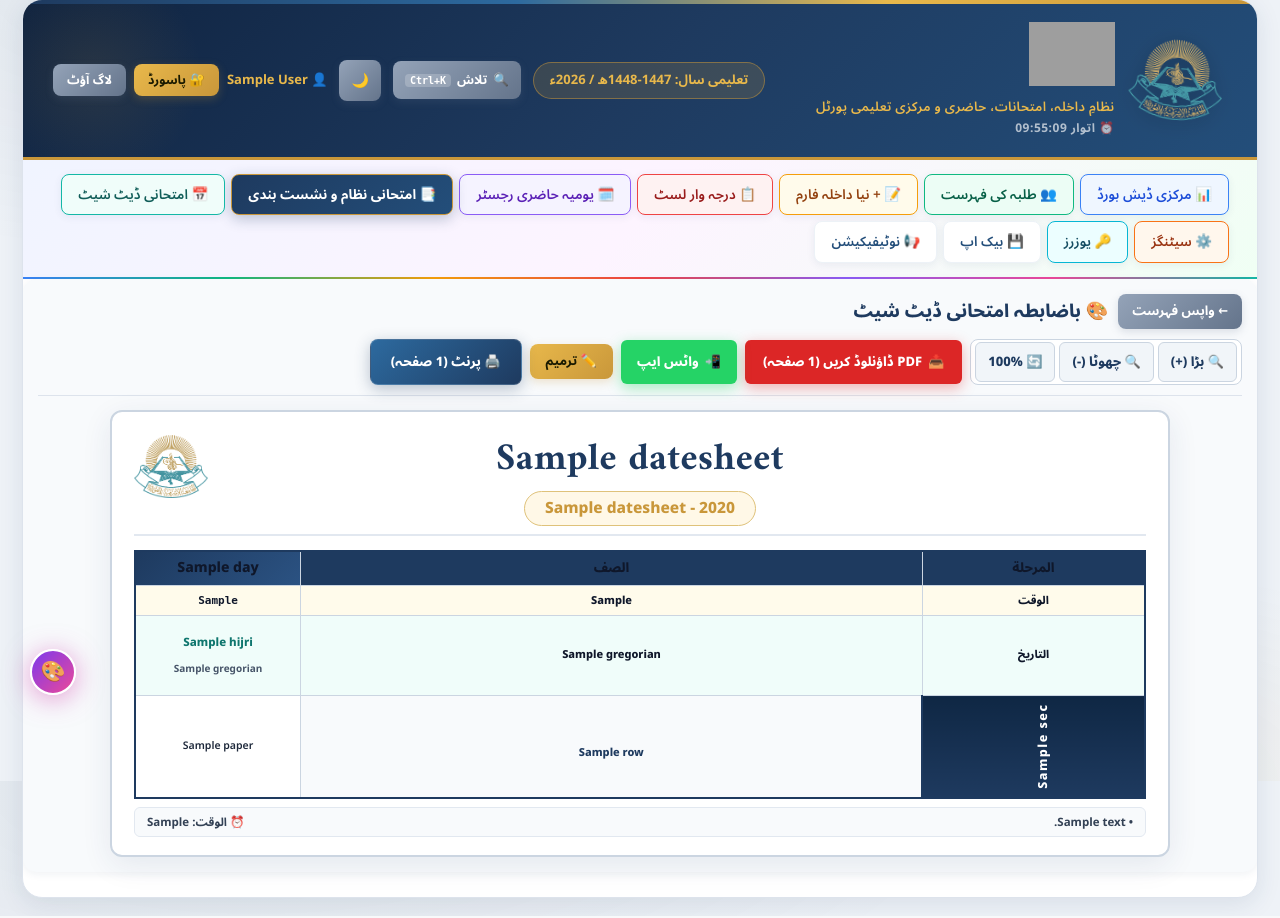
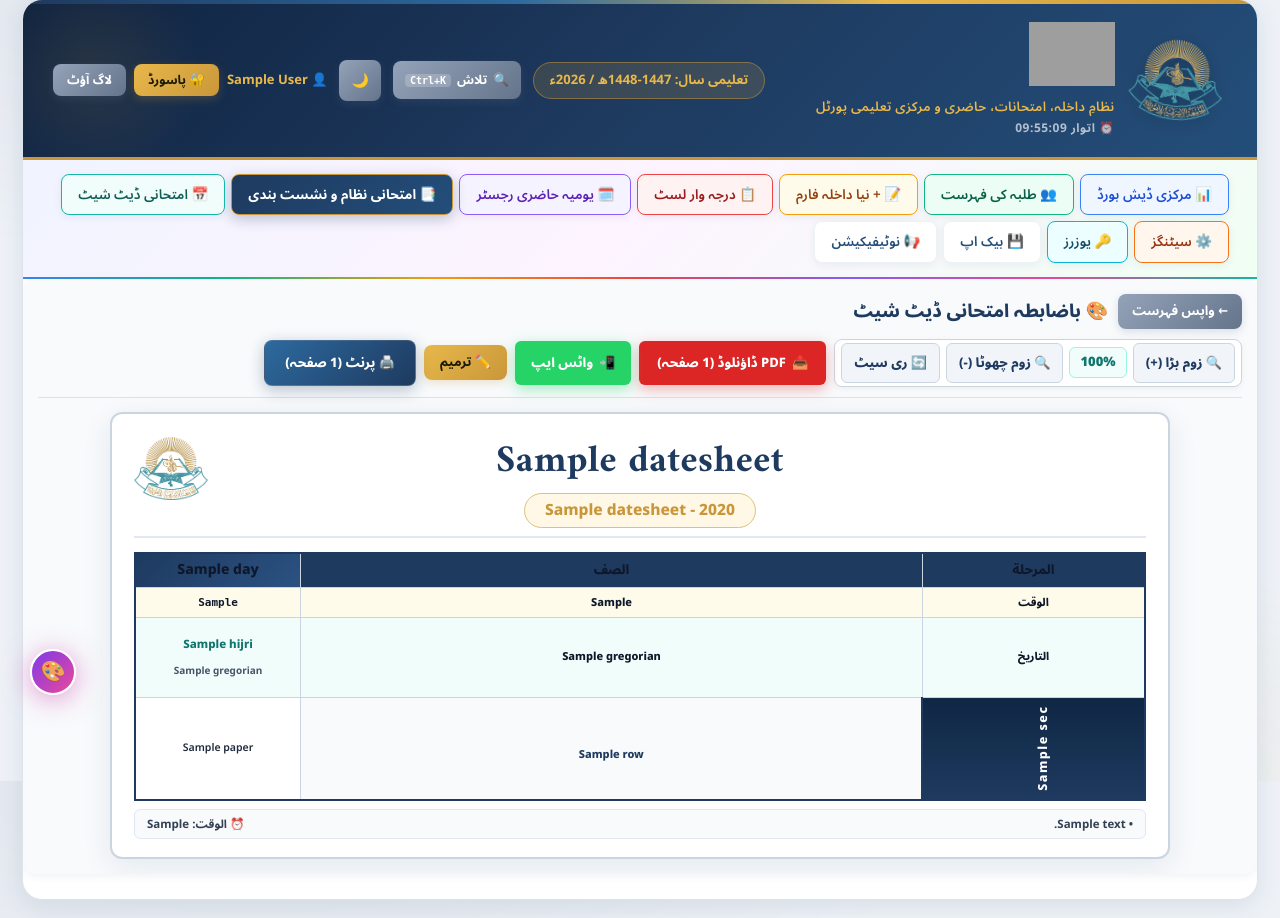
Before and after one commit to majid-7557472/mudrsa-managment, a Flask app: template templates/view_datesheet.html in a window 1280 px wide. Shown: the part 19-937 px from the top of the page. Run offline with Flask 3, Linux system fonts and the light colour scheme; the visitor is signed in with stand-in values (Sample User, id 1); the template is opened without the code that fills it: most values are stand-ins (such as "Sample title", 1, 10 or a date in 2020); data that the repository does not hold is empty; some libraries are stand-ins or nearby versions; some web fonts are replaced; grey boxes are pictures that could not be loaded.

Commit message:
Enable smooth unlimited 2D zoom up to 300% with live percentage indicator and complete scrollable viewport

```diff
--- a/templates/view_datesheet.html
+++ b/templates/view_datesheet.html
@@ -22,6 +22,7 @@
         border-radius: var(--r-md);
         box-shadow: var(--shadow-sm);
         margin-bottom: 25px;
+        overflow-x: auto;
     }
 
     .datesheet-toolbar {
@@ -35,14 +36,16 @@
         border-bottom: 1.5px solid var(--border);
     }
 
+    /* زوم کنٹرولز کا گروپ */
     .zoom-btn-group {
         display: inline-flex;
         align-items: center;
         background: #ffffff;
         border: 1.5px solid #cbd5e1;
         border-radius: 8px;
-        padding: 2px 4px;
-        gap: 4px;
+        padding: 3px 6px;
+        gap: 6px;
+        box-shadow: 0 2px 6px rgba(0,0,0,0.05);
     }
     .btn-zoom {
         background: #f1f5f9;
@@ -53,13 +56,26 @@
         font-weight: 800;
         color: #1e3a5f;
         cursor: pointer;
-        transition: all 0.2s;
+        transition: all 0.15s ease;
     }
     .btn-zoom:hover {
-        background: #e2e8f0;
+        background: #1e3a5f;
+        color: #ffffff;
+        border-color: #1e3a5f;
+    }
+    .zoom-level-badge {
+        font-size: 13px;
+        font-weight: 900;
+        color: #0f766e;
+        background: #f0fdfa;
+        padding: 4px 10px;
+        border-radius: 6px;
+        border: 1px solid #99f6e4;
+        min-width: 45px;
+        text-align: center;
     }
 
-    /* پرنٹ ایبل کنٹینر - سکرین پر مکمل اور کشادہ */
+    /* پرنٹ ایبل کنٹینر - لامحدود قدرتی زوم ایبل */
     .printable-datesheet {
         background: #ffffff !important;
         width: 100% !important;
@@ -72,8 +88,8 @@
         border: 2px solid #cbd5e1;
         border-radius: 12px;
         box-shadow: 0 8px 30px rgba(30,58,95,0.09);
-        transform-origin: top center;
-        transition: transform 0.2s ease;
+        transition: zoom 0.15s ease, transform 0.15s ease;
+        box-sizing: border-box !important;
     }
 
     /* ٹاپ ہیڈر */
@@ -273,12 +289,13 @@
 
     /* پی ڈی ایف ایکسپورٹ کے دوران 100% چھوٹا و متوازن سنگل پیج موڈ */
     .pdf-export-mode {
+        zoom: 1 !important;
+        transform: none !important;
         width: 760px !important;
         max-width: 760px !important;
         padding: 6px 8px !important;
         box-shadow: none !important;
         border: none !important;
-        transform: none !important;
         margin: 0 auto !important;
     }
     .pdf-export-mode .ds-top-header {
@@ -390,13 +407,14 @@
             margin: 0 !important;
         }
         .printable-datesheet {
+            zoom: 1 !important;
             width: 100% !important;
             max-width: 100% !important;
             border: none !important;
             box-shadow: none !important;
             padding: 0 !important;
             margin: 0 auto !important;
-            transform: scale(0.92) !important;
+            transform: scale(0.90) !important;
             transform-origin: top center !important;
             page-break-after: avoid !important;
             page-break-inside: avoid !important;
@@ -421,16 +439,16 @@
         }
         table.ds-main-table th, table.ds-main-table td {
             padding: 1.5px 1px !important;
-            font-size: 7.6px !important;
+            font-size: 7.5px !important;
             line-height: 1.12 !important;
         }
         .th-sec-head, table.ds-main-table td.sec-col {
-            font-size: 8.2px !important;
+            font-size: 8px !important;
             width: 22px !important;
             padding: 2px 1px !important;
         }
         .th-cls-head, table.ds-main-table td.cls-col {
-            font-size: 7.6px !important;
+            font-size: 7.5px !important;
             width: 66px !important;
         }
         .th-day-head {
@@ -487,16 +505,17 @@
         </div>
 
         <div style="display: flex; gap: 8px; align-items: center; flex-wrap: wrap;">
-            <!-- زوم کنٹرولز -->
+            <!-- لامحدود زوم کنٹرولز (اوپر نیچے دائیں بائیں مکمل سائز) -->
             <div class="zoom-btn-group">
-                <button type="button" class="btn-zoom" onclick="changeZoom(0.08)" title="زوم بڑا کریں">🔍 بڑا (+)</button>
-                <button type="button" class="btn-zoom" onclick="changeZoom(-0.08)" title="زوم چھوٹا کریں">🔍 چھوٹا (-)</button>
-                <button type="button" class="btn-zoom" onclick="resetZoom()" title="اصل سائز">🔄 100%</button>
+                <button type="button" class="btn-zoom" onclick="changeZoom(15)" title="زوم بڑا کریں">🔍 زوم بڑا (+)</button>
+                <span id="zoomPercentageLabel" class="zoom-level-badge">100%</span>
+                <button type="button" class="btn-zoom" onclick="changeZoom(-15)" title="زوم چھوٹا کریں">🔍 زوم چھوٹا (-)</button>
+                <button type="button" class="btn-zoom" onclick="resetZoom()" title="اصل 100% سائز">🔄 ری سیٹ</button>
             </div>
 
             <!-- پی ڈی ایف ڈاؤنلوڈ بٹن -->
             <button type="button" id="btnDownloadPDF" onclick="downloadAsPDF()" class="btn btn-danger" style="background: #dc2626; color: #fff; font-weight: 800; padding: 8px 18px; font-size: 13px; border: none; border-radius: 6px; box-shadow: 0 4px 14px rgba(220,38,38,0.35); display: flex; align-items: center; gap: 6px; cursor: pointer;">
-                <span>📥</span> <span>PDF ڈاؤنلوڈ کریں (1 صفحہ)</span>
+                <span>📥</span> <span>PDF ڈاؤنلوڈ (1 صفحہ)</span>
             </button>
 
             <!-- واٹس ایپ 1-کلک بٹن -->
@@ -651,27 +670,39 @@
 </div>
 
 <script>
-let currentZoom = 1.0;
+let currentZoomPercent = 100;
 
 function changeZoom(delta) {
-    currentZoom = Math.min(Math.max(currentZoom + delta, 0.75), 1.5);
+    currentZoomPercent = Math.min(Math.max(currentZoomPercent + delta, 60), 300);
     applyZoom();
 }
 
 function resetZoom() {
-    currentZoom = 1.0;
+    currentZoomPercent = 100;
     applyZoom();
 }
 
 function applyZoom() {
     const el = document.getElementById('datesheetPrintable');
+    const badge = document.getElementById('zoomPercentageLabel');
     if (el) {
-        el.style.transform = `scale(${currentZoom})`;
-        if (currentZoom > 1.0) {
-            el.style.marginBottom = `${(currentZoom - 1.0) * 450}px`;
-        } else {
-            el.style.marginBottom = '0px';
+        // قدرتی زوم جو اوپر نیچے دائیں بائیں ہر طرف بڑا ہوتا ہے
+        const scaleVal = currentZoomPercent / 100;
+        el.style.zoom = scaleVal;
+
+        // فائر فاکس یا دیگر براؤزرز کے لیے متبادل
+        if (!('zoom' in el.style)) {
+            el.style.transform = `scale(${scaleVal})`;
+            el.style.transformOrigin = 'top center';
+            if (scaleVal > 1.0) {
+                el.style.marginBottom = `${(scaleVal - 1.0) * 550}px`;
+            } else {
+                el.style.marginBottom = '0px';
+            }
         }
+    }
+    if (badge) {
+        badge.innerText = currentZoomPercent + '%';
     }
 }
 
@@ -682,7 +713,7 @@ function downloadAsPDF() {
     btn.disabled = true;
     btn.innerHTML = '⏳ پی ڈی ایف تیار ہو رہی ہے...';
 
-    // اپلائی کریں کمپیکٹ سنگل پیج موڈ
+    // پی ڈی ایف کے لیے مخصوص سنگل پیج موڈ
     element.classList.add('pdf-export-mode');
 
     const opt = {
@@ -696,11 +727,11 @@ function downloadAsPDF() {
     html2pdf().set(opt).from(element).save().then(() => {
         element.classList.remove('pdf-export-mode');
         btn.disabled = false;
-        btn.innerHTML = '<span>📥</span> <span>PDF ڈاؤنلوڈ کریں (1 صفحہ)</span>';
+        btn.innerHTML = '<span>📥</span> <span>PDF ڈاؤنلوڈ (1 صفحہ)</span>';
     }).catch(err => {
         element.classList.remove('pdf-export-mode');
         btn.disabled = false;
-        btn.innerHTML = '<span>📥</span> <span>PDF ڈاؤنلوڈ کریں (1 صفحہ)</span>';
+        btn.innerHTML = '<span>📥</span> <span>PDF ڈاؤنلوڈ (1 صفحہ)</span>';
         window.print();
     });
 }
```
